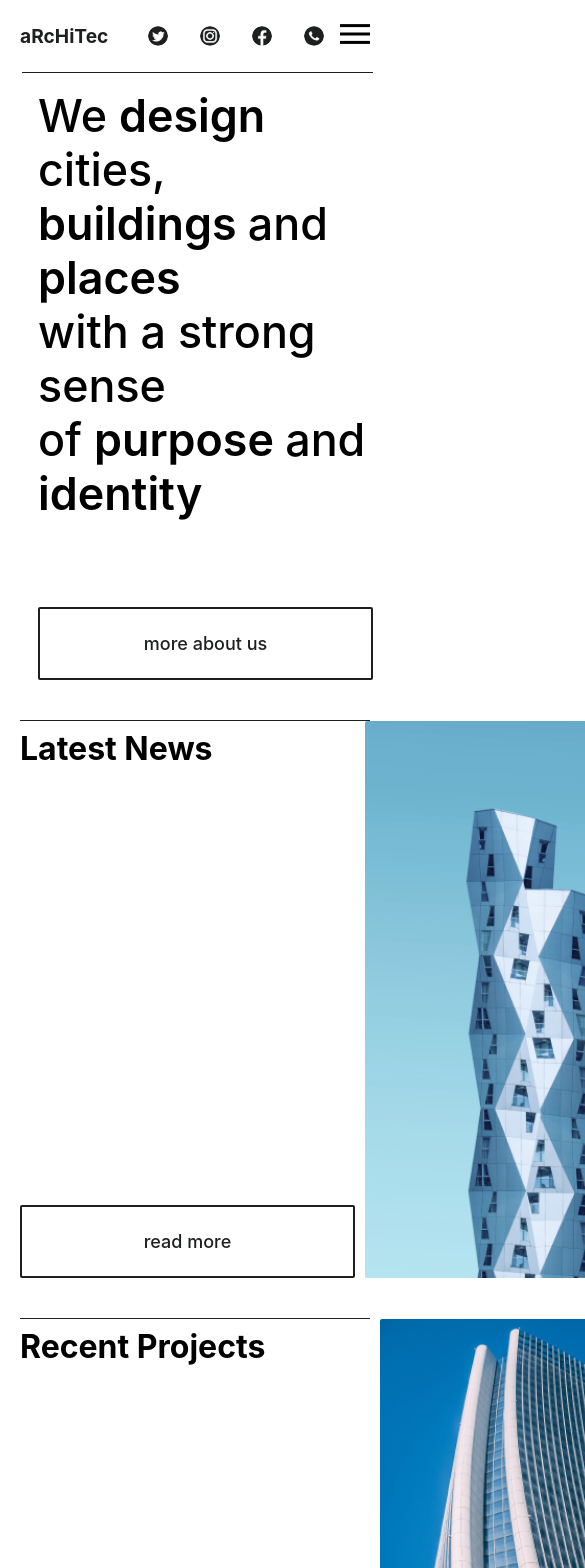
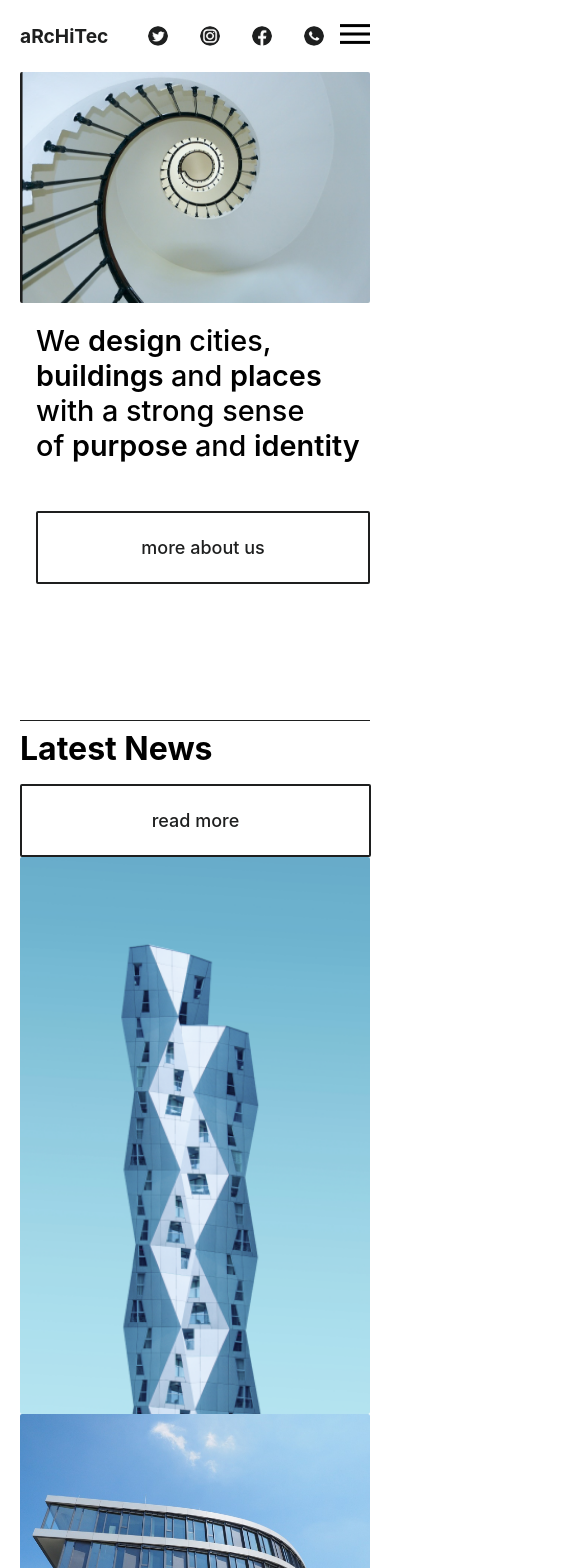
Before and after one commit to versi-on/architecture-office, a React (Create React App) app: page / in a window 390 px wide. Shown: the top 1568 px of the page, 585 px wide, since content can reach past the window. Built offline with nearby package versions, Linux system fonts and the light colour scheme.

Commit message:
responsive

```diff
--- a/src/assets/style/responsive.css
+++ b/src/assets/style/responsive.css
@@ -51,6 +51,81 @@
         grid-template-columns: 1fr;
     }
 
+    .grid-small-wide {
+        grid-template-columns: 1fr;
+    }
+
+
+    .content {
+        width: 90vw;
+    }
+
+    .container__btn {
+        width: auto;
+        margin-top: 1rem;
+    }
+
+    /* HERO */
+    .hero {
+        flex-direction: column;
+    }
+
+    .hero-img-container {
+        width: auto;
+    }
+
+    .hero__content {
+        border: none;
+    }
+
+    .hero__title {
+        font-size: 1.8em !important;
+        flex: 0;
+    }
+
+    /* PROJECTS */
+    .projects,
+    .news,
+    .concept,
+    .projects-page,
+    .projects-page-container-1,
+    .news-hero,
+    .all-news-container {
+        display: flex;
+        flex-direction: column;
+    }
+
+    .all-news-img-1 {
+        height: 10rem;
+    }
+
+    .news-text {
+        margin-top: 0;
+    }
+
+    .news-img-1 {
+        height: 22rem;
+    }
+
+    .container__text {
+        min-height: auto;
+    }
+
+    .office__container {
+        flex-direction: column;
+    }
+
+    .office__content p:last-child {
+        display: none;
+    }
+
+    .office__hero-image {
+        width: auto;
+    }
+
+    .contact-page img {
+        height: auto;
+    }
 
     /* FOOTER */
     footer .icons {
```
